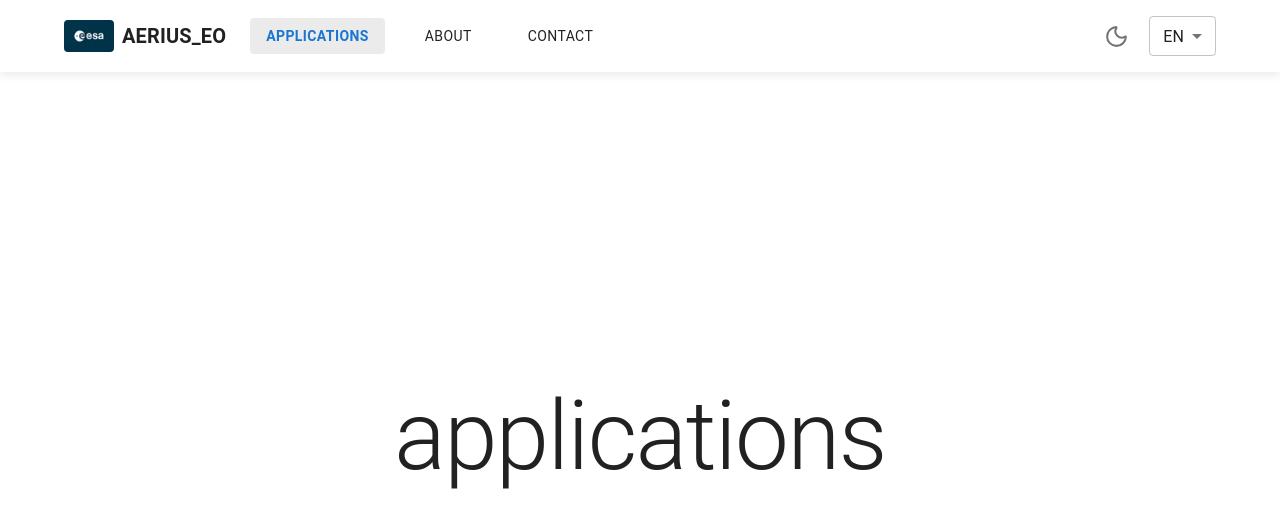
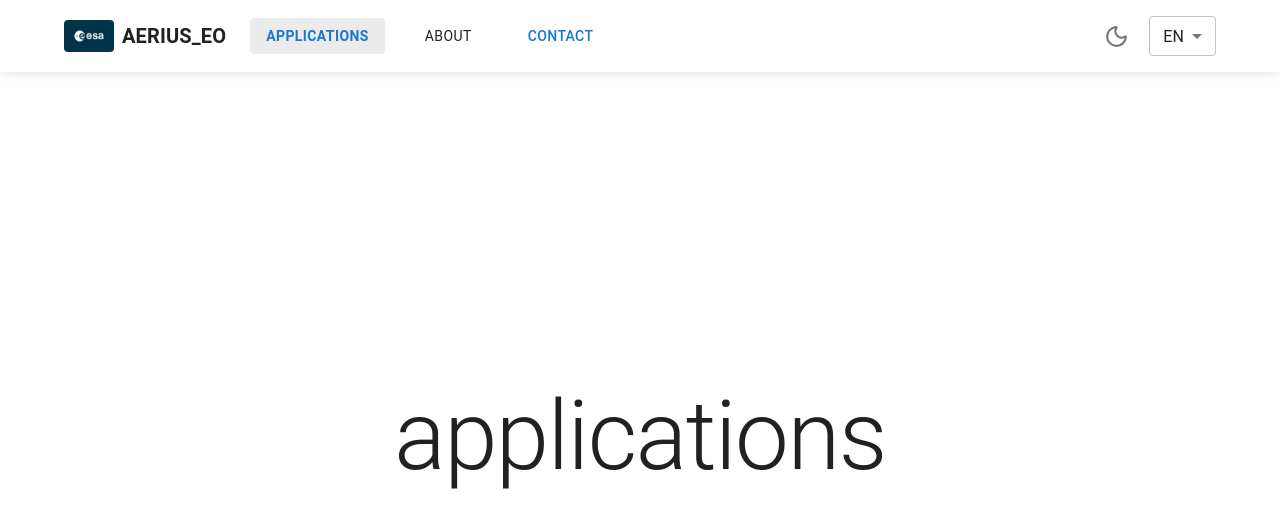
Before and after one commit to mas9270/blue4greenSample, a Next.js app: page /applications in a window 1280 px wide. Shown: the top 528 px of the page. Built offline with nearby package versions, Linux system fonts and the light colour scheme; what @mui/material-nextjs would draw is missing.

Commit message:
اصلاحیه ساختار لینک ها

```diff
--- a/src/app/(public)/header.tsx
+++ b/src/app/(public)/header.tsx
@@ -1,52 +1,82 @@
 "use client";
 
-import React, { useEffect } from "react";
+import React from "react";
 import Link from "next/link";
+import Image from "next/image";
 import { usePathname } from "next/navigation";
-import { AppBar, Toolbar, Typography, Button, Box, Drawer, List, ListItem, ListItemButton, IconButton, useTheme, useMediaQuery } from "@mui/material";
+import {
+    AppBar,
+    Toolbar,
+    Typography,
+    Button,
+    Box,
+    Drawer,
+    List,
+    ListItem,
+    ListItemButton,
+    IconButton,
+    useTheme,
+    useMediaQuery,
+} from "@mui/material";
+import MenuIcon from "@mui/icons-material/Menu";
 import LanguageSelector from "@/components/languageSelector/languageSelector";
 import ThemeSelector from "@/components/themeSelector/themeSelector";
 import { useLanguageStore } from "@/hooks/useLanguageStore";
-import Image from "next/image";
-import MenuIcon from '@mui/icons-material/Menu';
-import { useRouter } from "next/navigation";
 
 export default function Header() {
     const { translate } = useLanguageStore();
-    const pathname = usePathname(); // مسیر فعلی
+    const pathname = usePathname();
     const theme = useTheme();
-    const isMdDown = useMediaQuery(theme.breakpoints.down('md'));
+    const isMdDown = useMediaQuery(theme.breakpoints.down("md"));
     const isRtl = theme.direction === "rtl";
+
     const [drawerOpen, setDrawerOpen] = React.useState(false);
-    const router = useRouter();
-    const toggleDrawer = (open: boolean) => () => {
-        setDrawerOpen(open);
-    };
+    const toggleDrawer = (open: boolean) => () => setDrawerOpen(open);
 
     const navLinks = [
         { href: "/applications", label: translate("applications") },
         { href: "/about-us", label: translate("about") },
-        { href: "https://spatial-business-integration.com/en/contact", label: translate("contact"), external: true }
+        {
+            href: "https://spatial-business-integration.com/en/contact",
+            label: translate("contact"),
+            external: true,
+        },
     ];
 
     const drawerContent = (
-        <Box sx={{ width: 250, bgcolor: theme.palette.background.paper, height: '100%', p: 2 }} role="presentation" onClick={toggleDrawer(false)}>
+        <Box
+            sx={{ width: 250, bgcolor: theme.palette.background.paper, height: "100%", p: 2 }}
+            role="presentation"
+            onClick={toggleDrawer(false)}
+        >
             <List>
                 {navLinks.map((link) => (
                     <ListItem key={link.href} disablePadding>
+                        {link.external ? (
                             <ListItemButton
-                            component={link.external ? "a" : Link}
+                                component="a"
                                 href={link.href}
-                            target={link.external ? "_blank" : undefined}
-                            rel={link.external ? "noopener noreferrer" : undefined}
+                                target="_blank"
+                                rel="noopener noreferrer"
+                                sx={{ borderRadius: 1, px: 2 }}
+                            >
+                                {link.label}
+                            </ListItemButton>
+                        ) : (
+                            <ListItemButton
+                                component={Link}
+                                href={link.href}
                                 sx={{
-                                bgcolor: !link.external && pathname === link.href ? theme.palette.action.selected : "transparent",
-                                color: !link.external && pathname === link.href ? theme.palette.primary.main : "inherit",
-                                fontWeight: pathname === link.href ? 600 : 400
+                                    bgcolor: pathname === link.href ? theme.palette.action.selected : "transparent",
+                                    color: pathname === link.href ? theme.palette.primary.main : "inherit",
+                                    fontWeight: pathname === link.href ? 600 : 400,
+                                    borderRadius: 1,
+                                    px: 2,
                                 }}
                             >
                                 {link.label}
                             </ListItemButton>
+                        )}
                     </ListItem>
                 ))}
             </List>
@@ -65,18 +95,17 @@
                 zIndex: (theme) => theme.zIndex.appBar + 1,
             }}
         >
-            <Toolbar sx={{ display: 'flex', justifyContent: "center", py: 2, px: 3 }}>
-                <div className="w-full max-w-6xl flex justify-between items-center">
-
-                    {/* لوگو و لینک‌ها */}
+            <Toolbar sx={{ display: "flex", justifyContent: "center", py: 2, px: 3 }}>
+                <Box className="w-full max-w-6xl flex justify-between items-center">
+                    {/* لوگو */}
+                    <Box sx={{ display: "flex", alignItems: "center", gap: 3 }}>
                         <Box
-                        sx={{ display: 'flex', alignItems: 'center', gap: 3, cursor: "pointer" }}
-                        onClick={() => { router.push("/") }}
+                            sx={{ display: "flex", gap: 1, alignItems: "center", cursor: "pointer" }}
+                            component={Link}
+                            href="/"
                         >
-                        <Box sx={{ display: "flex", gap: 1, alignItems: 'center' }}>
                             <Image
-                                src="/esa.webp" // فقط مسیر از public
-                                // src="https://aerius-images.s3.amazonaws.com/static/images/esa.png?X-Amz-Algorithm=AWS4-HMAC-SHA256&X-Amz-Credential=AKIAZN5JZY4GWRCCO5WT%2F20251121%2Feu-central-1%2Fs3%2Faws4_request&X-Amz-Date=20251121T073502Z&X-Amz-Expires=300&X-Amz-SignedHeaders=host&X-Amz-Signature=8eb7a3ea688302928d82837a7c234a262a05f8663e36f22cf2f4df8395f9b62e"
+                                src="/esa.webp"
                                 alt="logo"
                                 width={50}
                                 height={30}
@@ -84,20 +113,31 @@
                                 style={{ objectFit: "contain" }}
                                 className="rounded"
                             />
-                            <Typography variant="h6" sx={{ fontWeight: 'bold' }}>
+                            <Typography variant="h6" sx={{ fontWeight: "bold" }}>
                                 AERIUS_EO
                             </Typography>
                         </Box>
 
-                        {!isMdDown ? (
-                            <>
-                                {navLinks.map((link) => (
+                        {/* لینک‌ها */}
+                        {!isMdDown &&
+                            navLinks.map((link) =>
+                                link.external ? (
                                     <Button
                                         key={link.href}
-                                        component={link.external ? "a" : Link}
+                                        component="a"
                                         href={link.href}
-                                        target={link.external ? "_blank" : undefined}
-                                        rel={link.external ? "noopener noreferrer" : undefined}
+                                        target="_blank"
+                                        rel="noopener noreferrer"
+                                        variant="text"
+                                        sx={{ borderRadius: 1, px: 2 }}
+                                    >
+                                        {link.label}
+                                    </Button>
+                                ) : (
+                                    <Button
+                                        key={link.href}
+                                        component={Link}
+                                        href={link.href}
                                         variant="text"
                                         sx={{
                                             fontWeight: pathname === link.href ? 600 : 400,
@@ -105,33 +145,31 @@
                                             bgcolor: pathname === link.href ? theme.palette.action.selected : "transparent",
                                             borderRadius: 1,
                                             px: 2,
-                                            "&:hover": {
-                                                bgcolor: theme.palette.action.hover
-                                            }
+                                            "&:hover": { bgcolor: theme.palette.action.hover },
                                         }}
                                     >
                                         {link.label}
                                     </Button>
-                                ))}
-                            </>
-                        ) : (
-                            <IconButton onClick={toggleDrawer(true)}>
-                                <MenuIcon />
-                            </IconButton>
+                                )
                             )}
                     </Box>
 
-                    {/* Theme & Language Selector */}
-                    <Box sx={{ display: 'flex', alignItems: 'center', gap: 2 }}>
+                    {/* Theme & Language */}
+                    <Box sx={{ display: "flex", alignItems: "center", gap: 2 }}>
                         <ThemeSelector />
                         <LanguageSelector />
                     </Box>
 
                     {/* Drawer */}
+                    {isMdDown && (
+                        <IconButton onClick={toggleDrawer(true)}>
+                            <MenuIcon />
+                        </IconButton>
+                    )}
                     <Drawer anchor={isRtl ? "right" : "left"} open={drawerOpen} onClose={toggleDrawer(false)}>
                         {drawerContent}
                     </Drawer>
-                </div>
+                </Box>
             </Toolbar>
         </AppBar>
     );
--- a/src/locales/de.json
+++ b/src/locales/de.json
@@ -40,5 +40,7 @@
 
   "heatWaterMonitoring": "Überwachung von Wärme & Wasser",
   "smartIrrigation": "Intelligente Bewässerung",
-  "euNatureCompliance": "EU-Naturschutz-Compliance"
+  "euNatureCompliance": "EU-Naturschutz-Compliance",
+
+  "goToPortal": "Zum Blue4Green-Portal"
 }
--- a/src/locales/en.json
+++ b/src/locales/en.json
@@ -40,5 +40,7 @@
 
   "heatWaterMonitoring": "Heat & Water Monitoring",
   "smartIrrigation": "Smart Irrigation",
-  "euNatureCompliance": "EU Nature Compliance"
+  "euNatureCompliance": "EU Nature Compliance",
+
+  "goToPortal": "Go to Blue4Green Portal"
 }
--- a/src/locales/localesTypes.ts
+++ b/src/locales/localesTypes.ts
@@ -43,4 +43,6 @@
   heatWaterMonitoring: string;
   smartIrrigation: string;
   euNatureCompliance: string;
+
+  goToPortal: string;
 }
```
Also changed, not shown: src/app/(public)/(home)/components/main.tsx (+30 -1 lines). Lines whose indentation alone changed are shown as unchanged.
